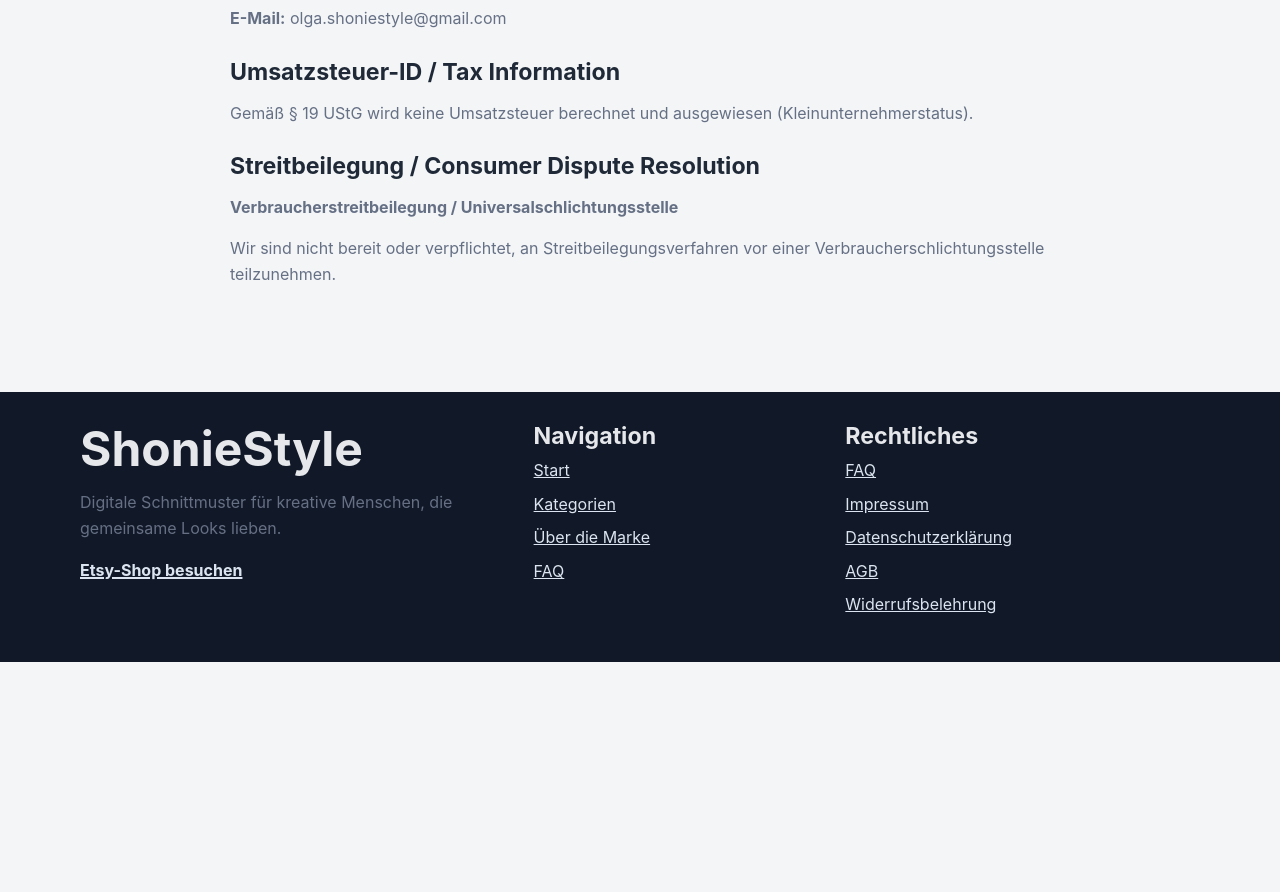
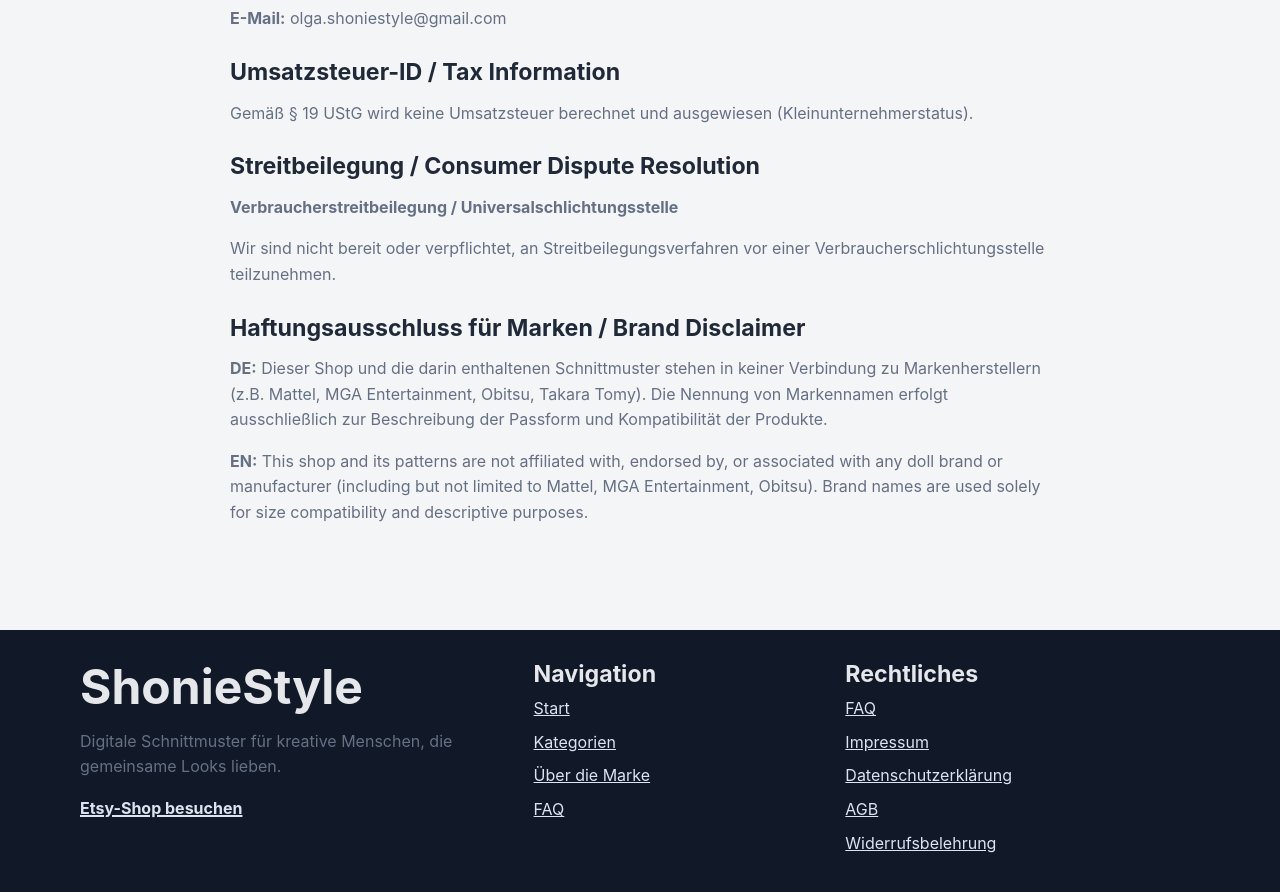
Before and after one commit to ShonieStyle/shoniestyle.github.io, a Jekyll site: the page built from impressum.md, in a window 1280 px wide and 900 px high, scrolled down 619 px. Shown: the top 892 px of the window. Built offline with Jekyll 4.4.1, drawn with Linux system fonts in a browser that asks for light colours; before the commit the page ends 1281 px from its top, so only the background shows below that.

Commit message:
Update impressum.md

```diff
--- a/impressum.md
+++ b/impressum.md
@@ -24,3 +24,9 @@ Gemäß § 19 UStG wird keine Umsatzsteuer berechnet und ausgewiesen (Kleinunter
 **Verbraucherstreitbeilegung / Universalschlichtungsstelle**
 
 Wir sind nicht bereit oder verpflichtet, an Streitbeilegungsverfahren vor einer Verbraucherschlichtungsstelle teilzunehmen.
+
+### Haftungsausschluss für Marken / Brand Disclaimer
+
+**DE:** Dieser Shop und die darin enthaltenen Schnittmuster stehen in keiner Verbindung zu Markenherstellern (z.B. Mattel, MGA Entertainment, Obitsu, Takara Tomy). Die Nennung von Markennamen erfolgt ausschließlich zur Beschreibung der Passform und Kompatibilität der Produkte.
+
+**EN:** This shop and its patterns are not affiliated with, endorsed by, or associated with any doll brand or manufacturer (including but not limited to Mattel, MGA Entertainment, Obitsu). Brand names are used solely for size compatibility and descriptive purposes.
```
